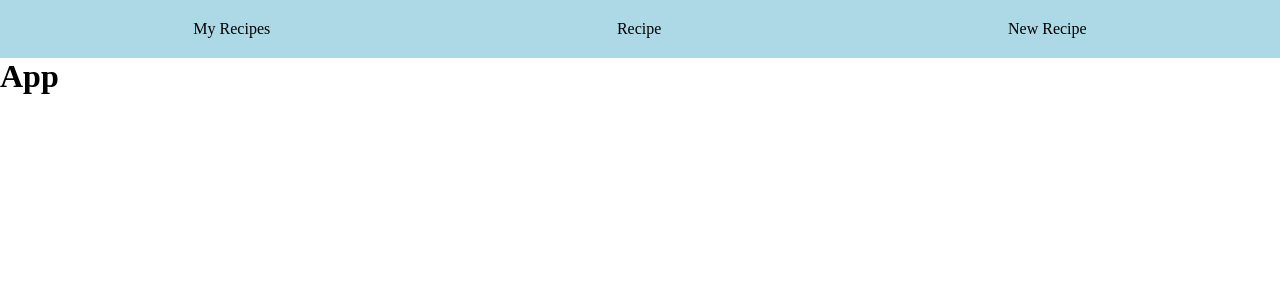
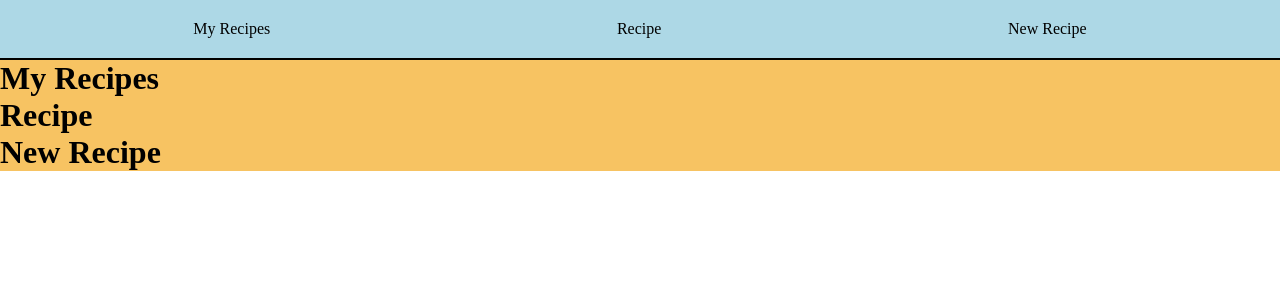
Before and after one commit to biggersmatt/jumptorecipe, a React (Create React App) app: page / in a window 1280 px wide. Shown: the top 300 px of the page. Built offline with nearby package versions, Linux system fonts and the light colour scheme.

Commit message:
Creates all mvp pages

```diff
--- a/src/App.js
+++ b/src/App.js
@@ -1,11 +1,18 @@
 import Nav from './components/Nav/nav';
+import MyRecipes from './pages/myRecipes/myRecipes';
+import Recipe from './pages/recipe/recipe';
+import NewRecipe from './pages/newRecipe/newRecipe';
 import './App.css';
 
 function App() {
   return (
     <div>
-      <Nav />
-      <h1>App</h1>
+      <Nav/>
+      <div>
+        <MyRecipes/>
+        <Recipe/>
+        <NewRecipe/>
+      </div>
     </div>
   );
 }
--- a/src/components/Nav/nav.css
+++ b/src/components/Nav/nav.css
@@ -2,5 +2,6 @@
   background-color: lightblue;
   display: flex;
   justify-content: space-around;
+  border-bottom: 2px solid black;
   padding: 20px;
 }
--- /dev/null
+++ b/src/pages/myRecipes/myRecipes.css
@@ -0,0 +1,3 @@
+.myrecipes-container {
+  background-color: rgb(247, 195, 98);
+}
--- /dev/null
+++ b/src/pages/myRecipes/myRecipes.jsx
@@ -0,0 +1,9 @@
+import './myRecipes.css';
+
+export default function MyRecipes() {
+  return (
+    <div className='myrecipes-container'>
+      <h1>My Recipes</h1>
+    </div>
+  )
+}
--- /dev/null
+++ b/src/pages/newRecipe/newRecipe.css
@@ -0,0 +1,3 @@
+.newrecipe-container {
+  background-color: rgb(247, 195, 98);
+}
--- /dev/null
+++ b/src/pages/newRecipe/newRecipe.jsx
@@ -0,0 +1,9 @@
+import './newRecipe.css';
+
+export default function NewRecipe() {
+  return (
+    <div className='newrecipe-container'>
+      <h1>New Recipe</h1>
+    </div>
+  )
+}
--- /dev/null
+++ b/src/pages/recipe/recipe.css
@@ -0,0 +1,3 @@
+.recipe-container {
+  background-color: rgb(247, 195, 98);
+}
--- /dev/null
+++ b/src/pages/recipe/recipe.jsx
@@ -0,0 +1,9 @@
+import './recipe.css';
+
+export default function Recipe() {
+  return (
+    <div className='recipe-container'>
+      <h1>Recipe</h1>
+    </div>
+  )
+}
```
